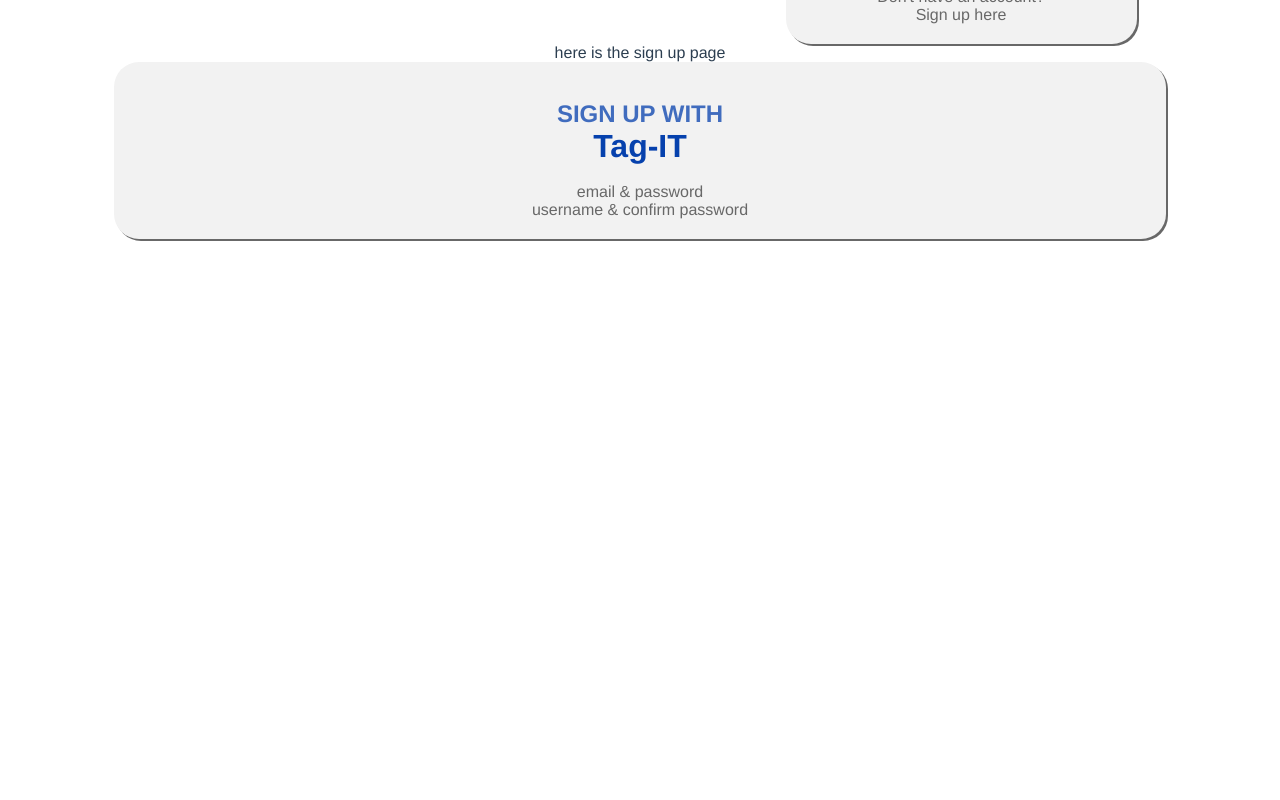
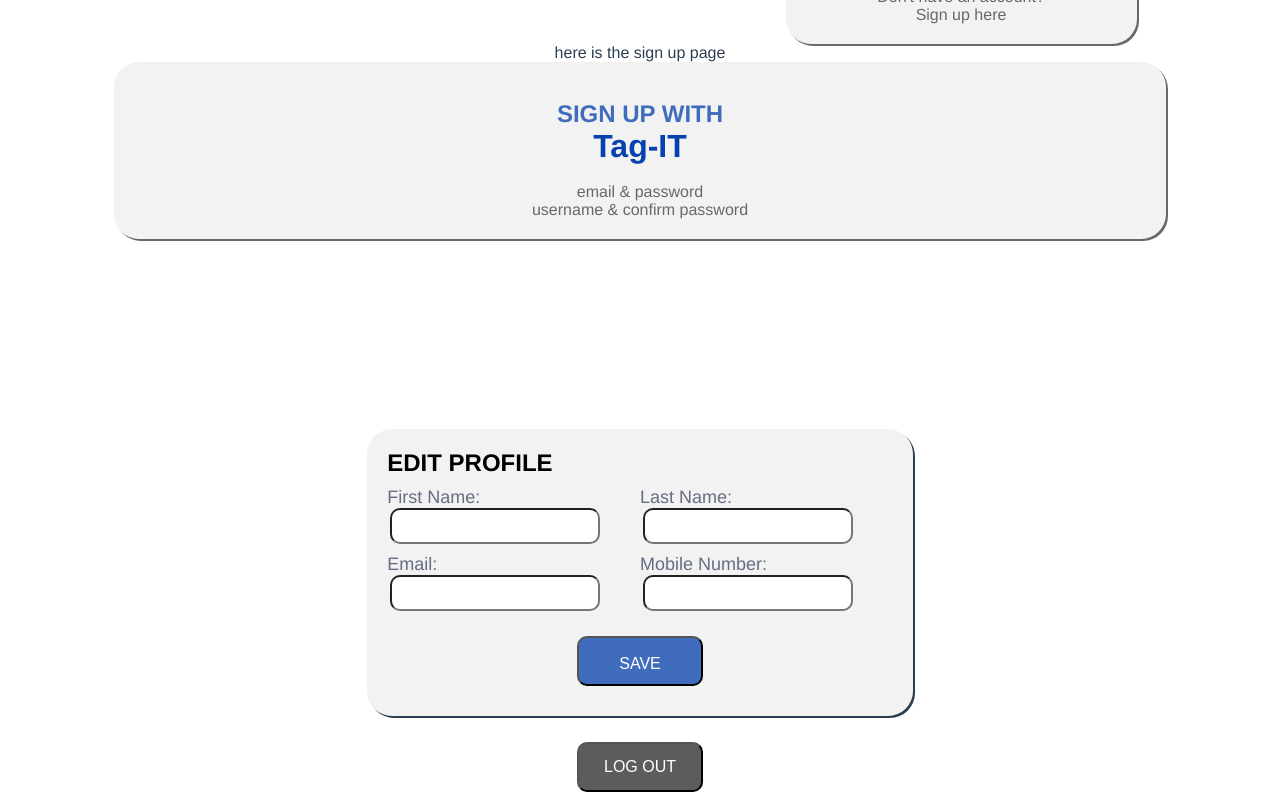
Before and after one commit to BT3103AppDev1/l1-final-term-project-group-10-tag-it, a Vue app in the folder tag-it/: page /edit-profile in a window 1280 px wide. Shown: the part 511-1311 px from the top of the page. Before the commit the page ends 800 px from the top, so only its background shows below. Built offline with nearby package versions, Linux system fonts and the light colour scheme.

Commit message:
created edit profile page

```diff
--- a/tag-it/src/router/index.js
+++ b/tag-it/src/router/index.js
@@ -1,6 +1,7 @@
 import { createRouter, createWebHistory } from "vue-router";
 import ForgotPassword from "@/views/ForgotPassword.vue"
 import ResetPassword from "@/views/ResetPassword.vue"
+import EditProfile from "@/views/EditProfile.vue"
 
 const routes = [
   {
@@ -12,6 +13,11 @@
     path: "/reset-password",
     name: "ResetPassword",
     component: ResetPassword,
+  },
+  {
+    path: "/edit-profile",
+    name: "EditProfile",
+    component: EditProfile,
   }
 ];
 
--- /dev/null
+++ b/tag-it/src/views/EditProfile.vue
@@ -0,0 +1,188 @@
+<template>
+  <form @submit.prevent="saveProfile" id="firstContainer">
+    <h2>EDIT PROFILE</h2>
+    <div id="secondContainer">
+      <div id="column">
+        <label for="firstName">First Name:</label>
+        <input id="firstName" v-model="firstName" required />
+        <label for="email">Email:</label>
+        <input type="email" id="email" v-model="email" required />
+      </div>
+      <div id="column">
+        <label for="lastName">Last Name:</label>
+        <input id="lastName" v-model="lastName" required />
+        <label for="mobileNumber">Mobile Number:</label>
+        <input id="mobileNumber" v-model="mobileNumber" required />
+      </div>
+    </div>
+
+    <button id="saveButton" type="submit">
+      <p>SAVE</p>
+    </button>
+  </form>
+
+  <form @submit.prevent="logOut">
+    <button id="logOutButton" type="submit">LOG OUT</button>
+  </form>
+</template>
+
+<style scoped>
+#firstContainer {
+  text-align: center;
+  background-color: #f2f2f2;
+  border-radius: 10px;
+  height: fit-content;
+  width: 40%;
+  margin: auto;
+  margin-top: 15%;
+  filter: drop-shadow(2px 2px);
+  border-radius: 25px;
+  padding: 20px;
+}
+
+#secondContainer {
+  display: flex;
+  text-align: center;
+  justify-content: space-around;
+  margin: 0;
+}
+
+#column {
+  display: flex;
+  flex-direction: column;
+  width: 50%;
+  float: left;
+}
+
+label {
+  text-align: left;
+  display: inline-block;
+  font-size: large;
+}
+
+input {
+  font-size: medium;
+  margin-left: 1%;
+}
+
+h2 {
+  color: rgb(0, 0, 0);
+  text-align: left;
+  margin-bottom: 2%;
+}
+
+#firstName,
+#email,
+#lastName,
+#mobileNumber {
+  width: 80%;
+  height: 30px;
+}
+
+#saveButton {
+  background-color: #406cbe;
+  color: white;
+  border-radius: 10px;
+  margin-top: 3%;
+  margin-bottom: 2%;
+  height: 50px;
+  width: 25%;
+  text-align: center;
+}
+
+#saveButton p {
+  text-align: center;
+  font-size: medium;
+}
+
+/* @media only screen and (max-width: 1000px) {
+  #firstContainer {
+    font-size: 10px;
+    width: 100%;
+  }
+} */
+
+#logOutButton {
+  background-color: rgb(94, 91, 91);
+  color: white;
+  border-radius: 10px;
+  margin: auto;
+  margin-top: 2%;
+  padding: 10px 25px;
+  height: 50px;
+  width: 10%;
+  text-align: center;
+  font-size: medium;
+}
+</style>
+
+<script>
+import { getAuth, signOut } from "firebase/auth";
+import { getFirestore, doc, setDoc, collection, query, where, getDocs } from "firebase/firestore";
+
+export default {
+  data() {
+    return {
+      firstName: "",
+      lastName: "",
+      email: "",
+      mobileNumber: "",
+    };
+  },
+  methods: {
+    saveProfile() {
+      const newUserData = {
+        firstName: this.firstName,
+        lastName: this.lastName,
+        email: this.email,
+        mobileNumber: this.mobileNumber,
+      };
+
+      const auth = getAuth();
+      const user = auth.currentUser;
+
+      const db = getFirestore();
+      const usersCollection = collection(db, "users");
+
+      const queryByEmail = query(usersCollection, where("email", "==", this.email));
+      const queryByMobileNumber = query(usersCollection, where("mobileNumber", "==", this.mobileNumber));
+
+      Promise.all([getDocs(queryByEmail), getDocs(queryByMobileNumber)])
+        .then(([emailSnapshot, mobileNumberSnapshot]) => {
+          if (!emailSnapshot.empty) {
+            console.error("Email already exists");
+            alert('Email already exists!');
+          } else if (!mobileNumberSnapshot.empty) {
+            alert('Mobile number already exists!');
+            console.error("Mobile number already exists");
+          } else {
+            const userDocRef = doc(db, "users", user.uid);
+            setDoc(userDocRef, newUserData)
+              .then(() => {
+                alert('Profile saved!');
+                console.log("Profile data saved successfully");
+              })
+              .catch((error) => {
+                console.error("Error saving profile data:", error);
+              });
+          }
+        })
+        .catch((error) => {
+          console.error("Error querying database:", error);
+        });
+    },
+
+    logOut() {
+      const auth = getAuth();
+      signOut(auth)
+        .then(() => {
+          console.log("User signed out successfully");
+          this.$router.push("/");
+        })
+        .catch((error) => {
+          console.error("Error signing out:", error);
+        });
+    },
+  },
+};
+</script>
```
